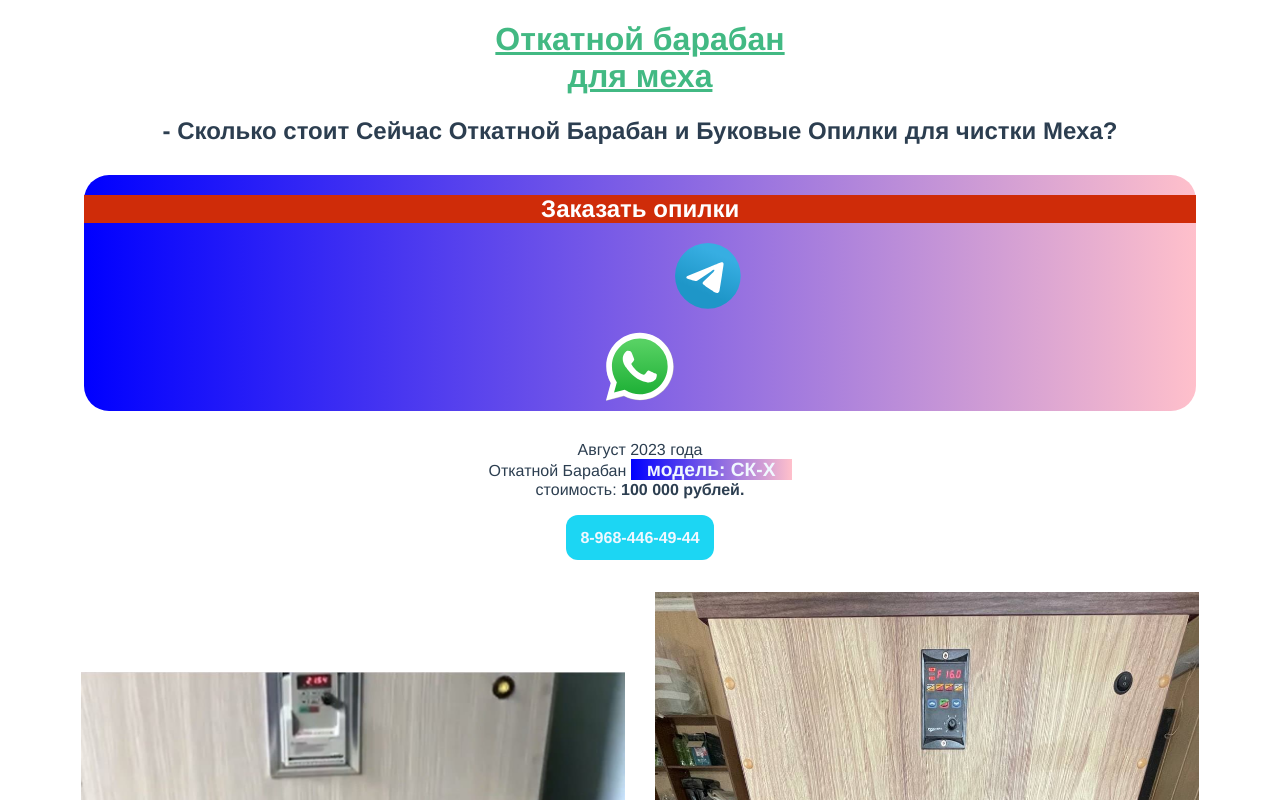
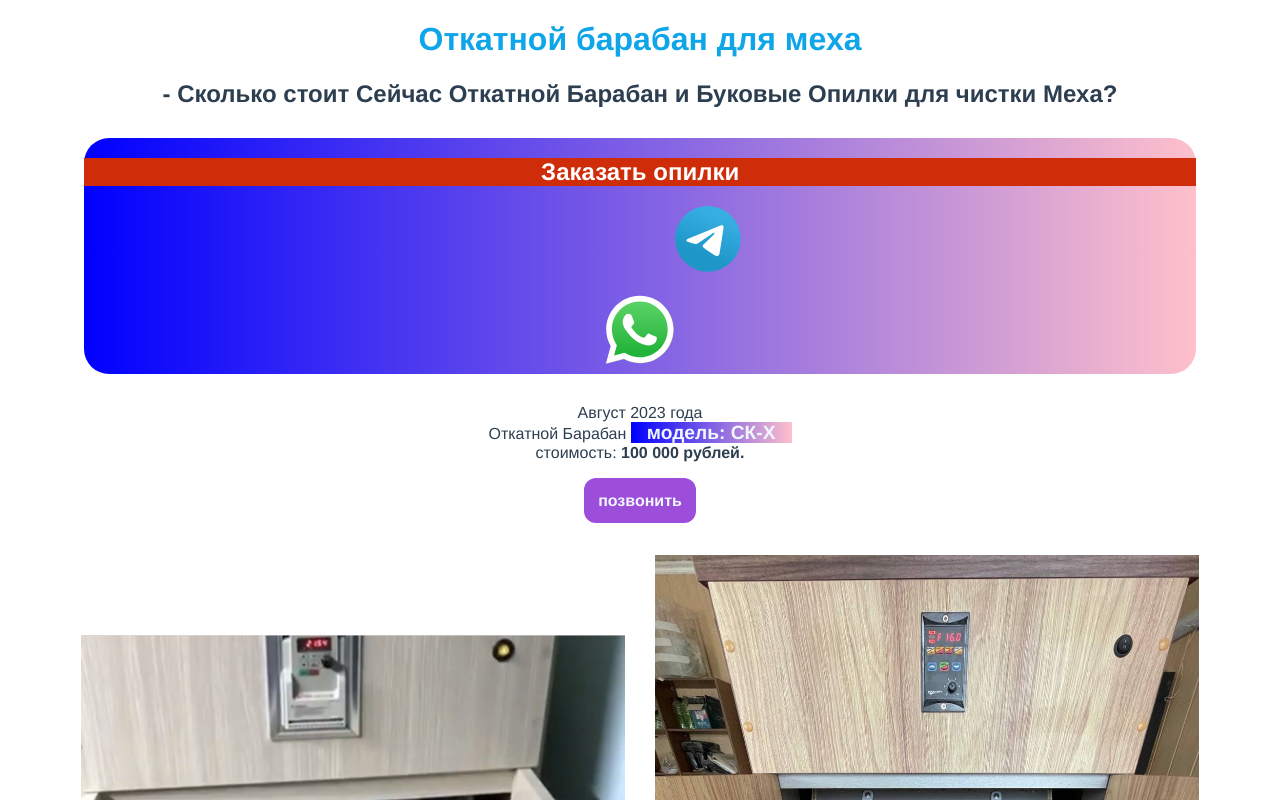
Before and after one commit to OsArts/b16-site, a Vue app: page / in a window 1280 px wide. Shown: the top 800 px of the page. Built offline with nearby package versions, Linux system fonts and the light colour scheme.

Commit message:
Upd: little-fix styles/info for component

```diff
--- a/src/components/ChatBr.vue
+++ b/src/components/ChatBr.vue
@@ -2,7 +2,7 @@
   <section id="chat-bar">
     <h2>Можете вступить в ЧАТ и обсуждать вопросы с Коллегами</h2>
 
-    <div class="box-center">
+    <div class="box-center bg-blue-600">
       <ul>
         <li><a href="https://chat.whatsapp.com/7XccA5zKej44JPuGWaB4nJ">Чат меховщиков в Ватсапе</a></li>
         <li><a href="https://t.me/+FzW13Z-Brn4oAB94">Чат Меховщиков в Телеграмм</a></li>
@@ -37,4 +37,13 @@
     padding: 7px 5px 7px 5px;
     margin-bottom: 45px;
   } */
+
+  a {
+    text-decoration: none;
+    margin: 12px;
+
+  }
+  li {
+    padding-top: 12px;
+  }
 </style>
--- a/src/components/NavigationBar.vue
+++ b/src/components/NavigationBar.vue
@@ -6,8 +6,8 @@
       <h1>
         <a
           name="otkatnoi-baraban-dlya-delikatnoy-chistki-meha"
-          href="#otkatnoi-baraban-dlya-delikatnoy-chistki-meha?from=header&link=h1-header&ver=5.0.0">
-          Oткатной барабан <br> для меха</a>
+          href="#otkatnoi-baraban-dlya-delikatnoy-chistki-meha?from=header&link=h1-header&ver=5.3.1">
+          Oткатной барабан для меха</a>
       </h1>
     </div>
   </div>
@@ -38,6 +38,7 @@ li {
   margin: 0 10px;
 }
 a {
-  color: #42b983;
+  color: #0ea5e9;
+  text-decoration: none;
 }
 </style>
--- a/src/components/PhoneDirector.vue
+++ b/src/components/PhoneDirector.vue
@@ -1,8 +1,8 @@
 <template>
-
   <!-- Кнопка 8-968-446-49-44-->
   <div class="c-rng">
-    <a href="tel:+79684464944" ping><strong>8-968-446-49-44</strong></a>
+    <!--  <strong>8-968-446-49-44</strong> -->
+    <a href="tel:+79684464944" ping><strong>позвонить</strong></a>
   </div>
 </template>
 
@@ -24,12 +24,59 @@ export default {
 
   .c-rng a {
     /*color: aliceblue; */
-
+    /*color: black; */
     border-radius: 12px;
     padding: 14px;
     text-decoration: none;
     color: aliceblue;
     background-color: rgb(28, 214, 243);
+    /*background-color: rgb(181, 7, 155);*/
     /*background-color: rgb(243, 109, 47);*/
+    animation: changeColor 1.8s linear infinite;
+    position: relative;
+
   }
+
+  /* Keyframes */
+@keyframes changeColor {
+  /* 0%, 7% {
+    transform: rotateZ(0);
+  }
+  12% {
+    transform: rotateZ(-15deg);
+  }
+  17% {
+    transform: rotateZ(10deg);
+  }
+  22% {
+    transform: rotateZ(-10deg);
+  }
+  26% {
+    transform: rotateZ(6deg);
+  }
+  29% {
+    transform: rotateZ(-4deg);
+  }
+  33%, 100% {
+    transform: rotateZ(0);
+  } */
+
+  from {
+    background-color: rgb(28, 214, 243);
+    /* width: 300px;
+    top: 10px; */
+    /* top: 10px; */
+    width: 450px;
+  }
+
+  to {
+    background-color: #c026d3;
+    /* width: 50px;
+    top: 100px; */
+    /* top: 14px; */
+    width: 250px;
+  }
+}
+
+
 </style>
--- a/src/components/VersionFooter.vue
+++ b/src/components/VersionFooter.vue
@@ -1,7 +1,7 @@
 <template>
   <div class="vf-txt">
     <!-- TODO: версию и дату брать из переменных или подхватывать автоматом при билде(хук)-->
-    <p> <a href="https://osarts.ru">Сделано в "OsArt"</a> Версия сайта <strong>5.3.0</strong> опубликована 2022-12-13 14:04</p>
+    <p> <a href="https://osarts.ru">Сделано в "OsArt"</a> Версия сайта <strong>5.3.1</strong> опубликована 2023-08-07 17:31</p>
   </div>
 
 </template>
@@ -18,6 +18,7 @@
 <style>
   .vf-txt {
     font-size: xx-small;
+    color:gainsboro;
 
   }
 
--- a/src/components/WordDirector.vue
+++ b/src/components/WordDirector.vue
@@ -3,7 +3,7 @@
     <div id="word-director">
         <p>Павлычев Павел Викторович</p>
         <PhoneDirector />
-        <p>Генеральный директор ООО "Местные мастера"</p>
+        <p>Генеральный директор <br/>ООО "Местные мастера"</p>
         <div class="inn">
           <p>ИНН/КПП: 5043070273/504301001</p>
         </div>
@@ -31,10 +31,14 @@ import PhoneDirector from '../components/PhoneDirector.vue'
 <!--<style lang="scss" scoped>-->
 <style scoped>
 #word-director {
-  color:rgb(216, 240, 242);
+  /* color:rgb(216, 240, 242); */
+  color: aliceblue;
   padding-top: 20px;
   padding-bottom: 20px;
-  background-color: rgb(44, 42, 55);
+  /* background-color: #64748b; */
+  /* background-color: #cbd5e1; */
+  background-color: #a855f7;
+  border-radius: 8px;
 }
 
 .inn {
```
